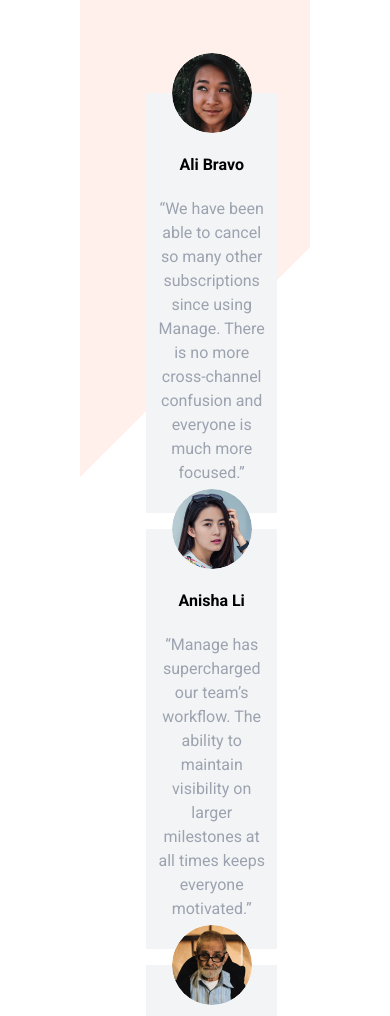
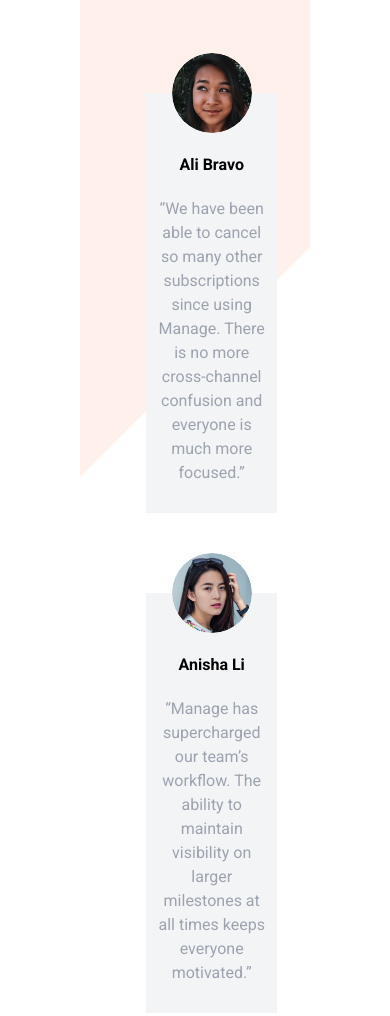
Before and after one commit to Abdallahdari/manage-frontend-challange, a website: page index.html in a window 390 px wide. Shown: the part 4659-5675 px from the top of the page. Drawn offline with nearby package versions, Linux system fonts and the light colour scheme; files that its build step writes are made by us from their sources.

Commit message:
finish the two sections

```diff
--- a/index.html
+++ b/index.html
@@ -116,7 +116,7 @@
 <div  class="container mx-auto xl:max-w-[1200px] px-4">
   <p class="text-center text-5xl m-12 font-semibold ">  What they’ve said
   </p>
-<div class="grid sm:grid-cols-1 md:grid-cols-3 mt-24 gap-4">
+<div class="grid sm:grid-cols-1 md:grid-cols-3 mt-24 gap-4 gap-y-20">
 <div class="grid-1 bg-gray-100 relative text-center flex flex-col ">
 <img src="/images/avatar-ali.png" alt="" class="rounded-full w-20 self-center absolute  -translate-y-1/2" >
 <div class="py-7 px-3">
```
